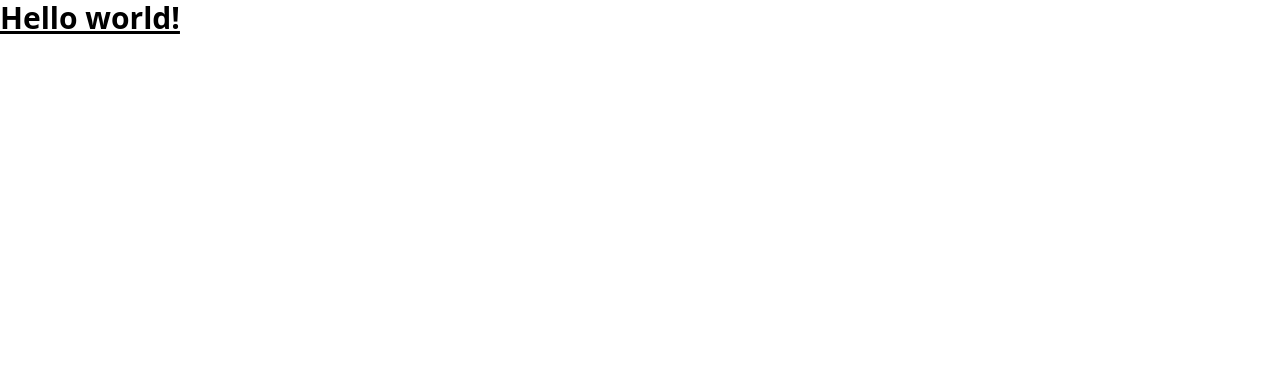
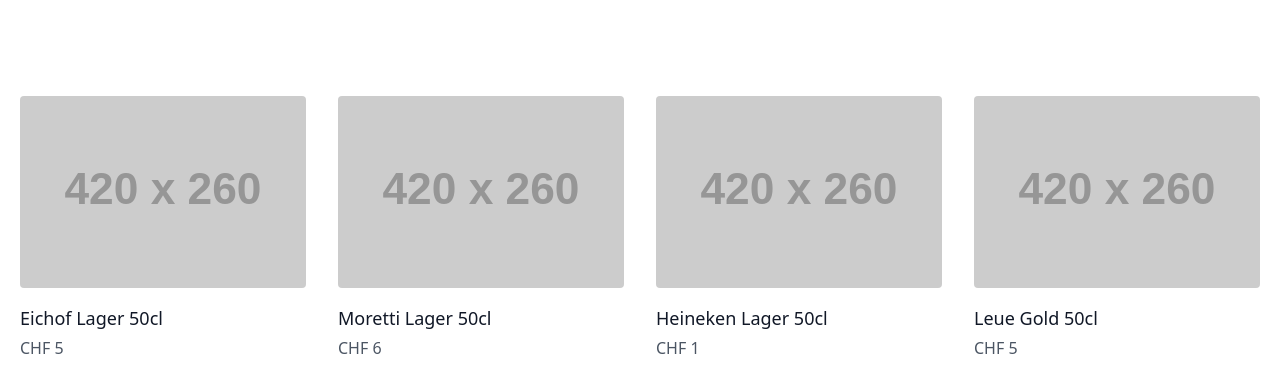
Before and after one commit to Schufeli/yeet-shop, a Nuxt app in the folder YeetShop/: page / in a window 1280 px wide. Shown: the top 392 px of the page. Built offline with nearby package versions, Linux system fonts and the light colour scheme.

Commit message:
Added products page

```diff
--- /dev/null
+++ b/YeetShop/components/products.vue
@@ -0,0 +1,33 @@
+<template>
+    <section class="text-gray-600 body-font">
+        <div class="container px-5 py-24 mx-auto">
+            <div class="flex flex-wrap -m-4">
+            <div class="lg:w-1/4 md:w-1/2 p-4 w-full" v-for="element in products" :key="element.id">
+                <a class="block relative h-48 rounded overflow-hidden">
+                <img alt="ecommerce" class="object-cover object-center w-full h-full block" :src="element.image">
+                </a>
+                <div class="mt-4">
+                <h2 class="text-gray-900 title-font text-lg font-medium">{{ element.name }}</h2>
+                <p class="mt-1">CHF {{ element.price }}</p>
+                </div>
+            </div>
+            </div>
+        </div>
+    </section>
+</template>
+<script lang="ts">
+import Vue from 'vue'
+export default {
+    data() {
+        return {
+            products: [
+                { id: "f82efcee-5827-422a-945e-39c50b5047b0", name: "Eichof Lager 50cl", image: "https://dummyimage.com/420x260", price: 5.00, reducedPrice: 4.50 },
+                { id: "138c5b47-da84-4942-8bee-b303403f74c3", name: "Moretti Lager 50cl", image: "https://dummyimage.com/420x260", price: 6.00, reducedPrice: 5.50 },
+                { id: "ce8f4091-e6ce-4689-a15e-973de6cc8117", name: "Heineken Lager 50cl", image: "https://dummyimage.com/420x260", price: 1.00, reducedPrice: 0.00 },
+                { id: "54ce074f-dfa7-4766-8804-4018343de61d", name: "Leue Gold 50cl", image: "https://dummyimage.com/420x260", price: 5.00, reducedPrice: 3.50 }
+
+            ]
+        }
+    }
+}
+</script>
--- a/YeetShop/pages/index.vue
+++ b/YeetShop/pages/index.vue
@@ -1,11 +1,13 @@
 <template>
-<h1 class="text-3xl font-bold underline">    Hello world!  </h1>
+  <products></products>
 </template>
 
 <script lang="ts">
 import Vue from 'vue'
+import products from '~/components/products.vue'
 
 export default Vue.extend({
+  components: { products },
   name: 'IndexPage'
 })
 </script>
```
